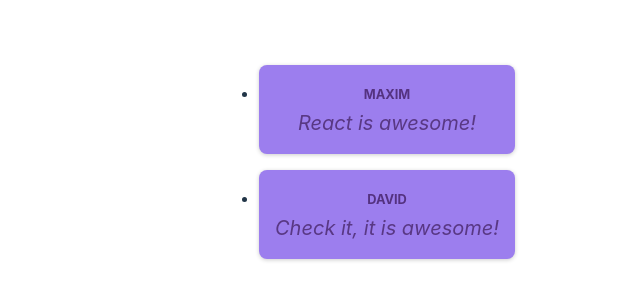
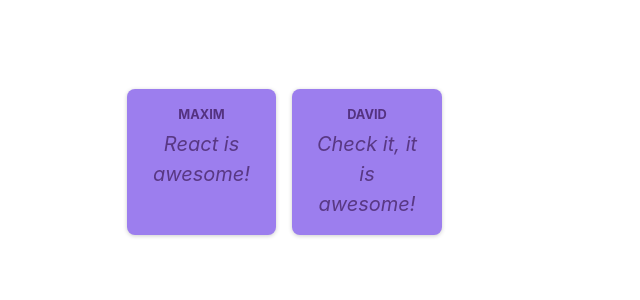
Before and after one commit to GenaPlem/react_crash_course, a React (Vite) app: page / in a window 1280 px wide. Shown: the part 238-538 px from the top of the page, without its empty margins (273-913 px from the left). Built offline with nearby package versions, Linux system fonts and the light colour scheme.

Commit message:
Add styles for PostsList

```diff
--- a/src/components/PostsList.jsx
+++ b/src/components/PostsList.jsx
@@ -1,8 +1,9 @@
 import Post from "./Post";
+import styles from './PostsList.module.css'
 
 const PostsList = () => {
     return (
-        <ul>
+        <ul className={styles.posts}>
             <Post author='Maxim' body='React is awesome!'/>
             <Post author='David' body='Check it, it is awesome!'/>
         </ul>
--- /dev/null
+++ b/src/components/PostsList.module.css
@@ -0,0 +1,10 @@
+.posts {
+    list-style: none;
+    max-width: 50rem;
+    margin: 1rem auto;
+    padding: 1rem 0;
+    display: grid;
+    gap: 1rem;
+    grid-template-columns: repeat(3, 30%);
+    justify-content: center;
+  }
```
